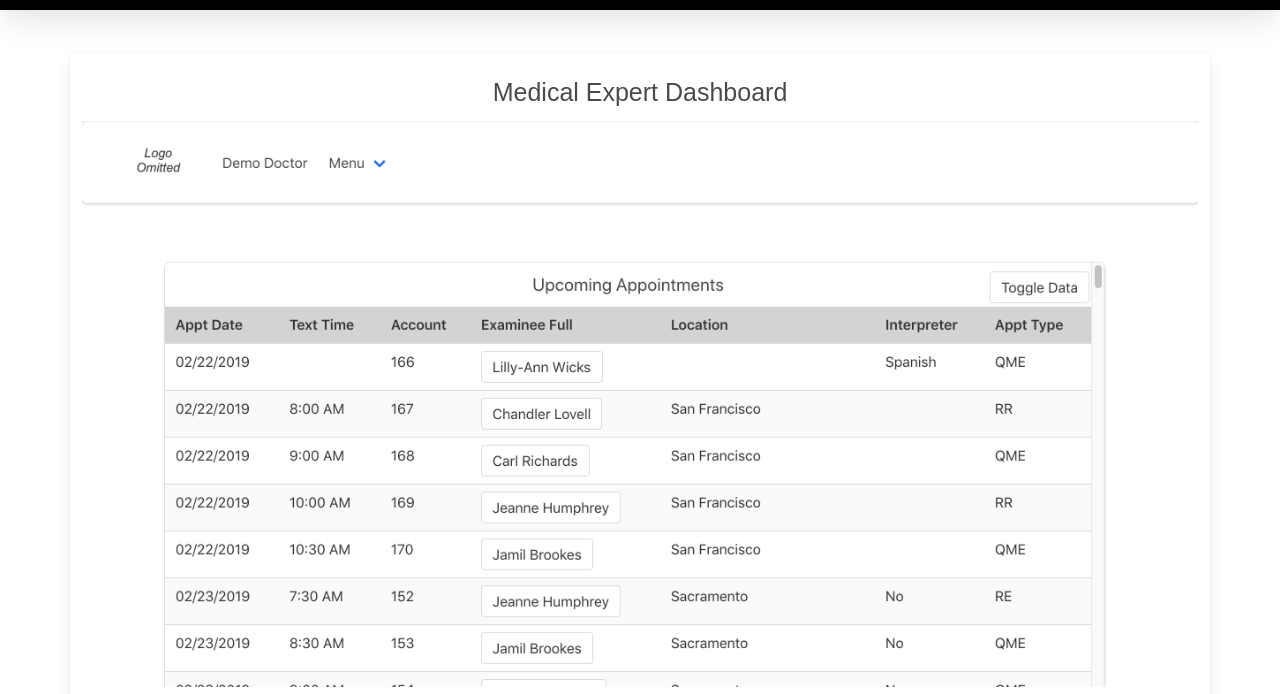
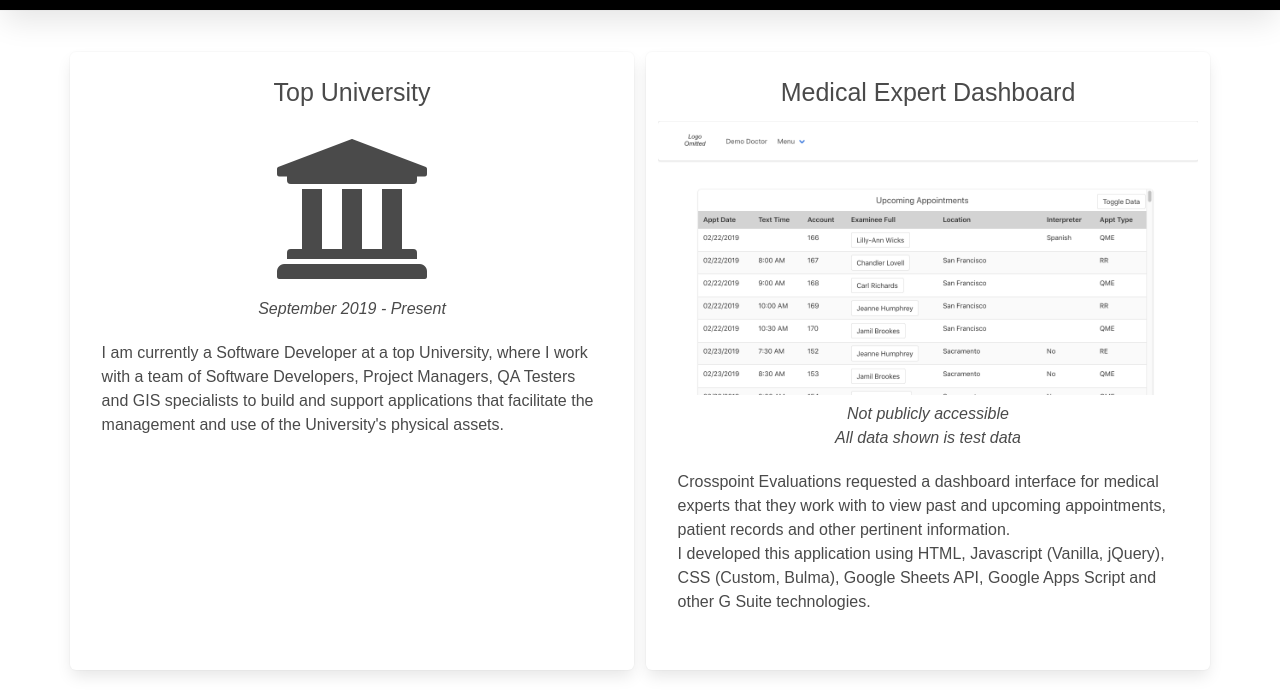
Before and after one commit to jham100/Portfolio, a plain HTML site: page main.html in a window 1280 px wide. Shown: the part 211-905 px from the top of the page. Drawn offline with nearby package versions, Linux system fonts and the light colour scheme.

```diff
--- a/assets/css/style.css
+++ b/assets/css/style.css
@@ -68,6 +68,12 @@
     height: 50vh;
     grid-column: 2;
     grid-row: 2;
+  }
+  .fa-university {
+      line-height: 1.1;
+  }
+  .unicontainer {
+    text-align: center;
   }
   @media only screen and (min-width: 600px) {
   .four {
--- a/main.html
+++ b/main.html
@@ -52,6 +52,9 @@
                       Browse Work
                     </a>
                     <div class="navbar-dropdown">
+                      <a class="navbar-item" href="#uni">
+                        Top University
+                      </a>
                       <a class="navbar-item" href="#cpedash">
                           Medical Expert Dashboard
                       </a>
@@ -93,7 +96,16 @@
           <!--  -->
             <div class="tile is-parent outer">
                 <!--  -->
-
+                <div class="tile is-parent is-vertical box project" id="uni" style="margin-top: 5px;">
+                    <h4 class="is-child has-text-centered">Top University</h4>
+                    <div class="unicontainer"><i class="fas fa-university fa-10x"></i></div>
+                  </a>
+                  <div style="text-align: center;"><em>September 2019 - Present</em></div>
+                  <p class="tile is-child boxy content">I am currently a Software Developer at a top University, where
+                     I work with a team of Software Developers, Project Managers, QA Testers and GIS specialists
+                     to build and support applications that facilitate the management and use of the University's
+                     physical assets.
+                </div>
               <!--  -->
               <!--  -->
               <div class="tile is-parent is-vertical box project" id="cpedash" style="margin-top: 5px">
@@ -102,7 +114,7 @@
                   <img class="img-fluid" src="assets/img/cpedash3.png" alt="CPE Dashboard">
                 </a>
                 <div style="text-align: center;"><em>Not publicly accessible<br>All data shown is test data</em></div>
-                <p class="tile is-child boxy content">A medical start-up requested a dashboard interface for medical experts that they work with to view past and upcoming appointments, patient records and other pertinent information.
+                <p class="tile is-child boxy content">Crosspoint Evaluations requested a dashboard interface for medical experts that they work with to view past and upcoming appointments, patient records and other pertinent information.
                 <br>I developed this application using HTML, Javascript (Vanilla, jQuery), CSS (Custom, Bulma), Google Sheets API, Google Apps Script and other G Suite technologies.</p>
                 <em style="text-align: center;"></em>
               </div>
```
Also changed, not shown: assets/img/campusmap.png (deleted). Lines whose indentation alone changed are shown as unchanged.
